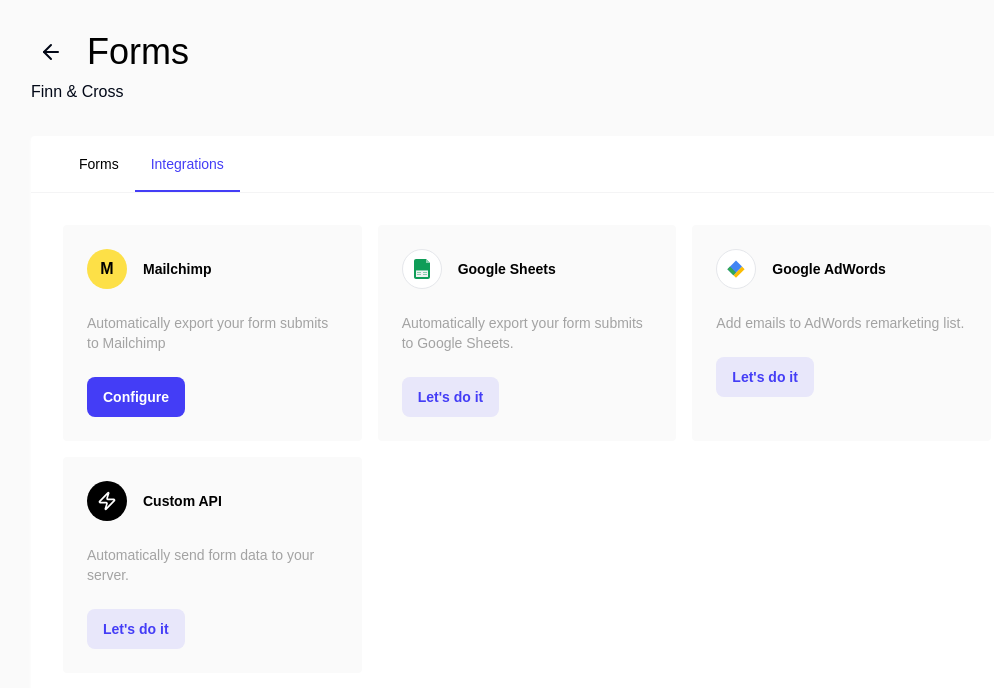
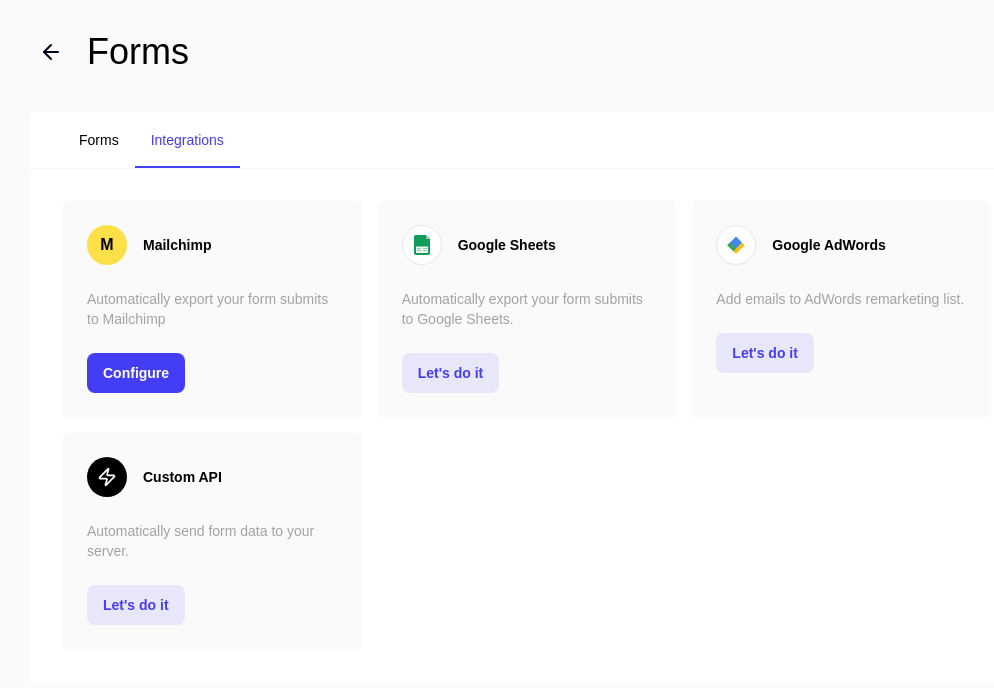
Before and after one commit to hennrunnel/forms-frontier-flow, a React (Vite) app: page / in a window 1280 px wide. Shown: the top 688 px of the page, without its empty margins (113-1107 px from the left). Built offline with nearby package versions, Linux system fonts and the light colour scheme; a web font is replaced by a local one.

Commit message:
Code edited in Lovable Code Editor
Edited UI in Lovable

```diff
--- a/src/pages/Index.tsx
+++ b/src/pages/Index.tsx
@@ -29,7 +29,7 @@ const Index = () => {
   }];
   return <div className="min-h-screen bg-neutral-50">
 
-      <PageTitle title="Forms" subtitle="Finn & Cross" onBack={() => console.log('Go back')} />
+      <PageTitle title="Forms" onBack={() => console.log('Go back')} />
 
       <div className="container mx-auto px-6">
         <div className="bg-white rounded shadow-card max-w-[992px] mx-auto">
```
